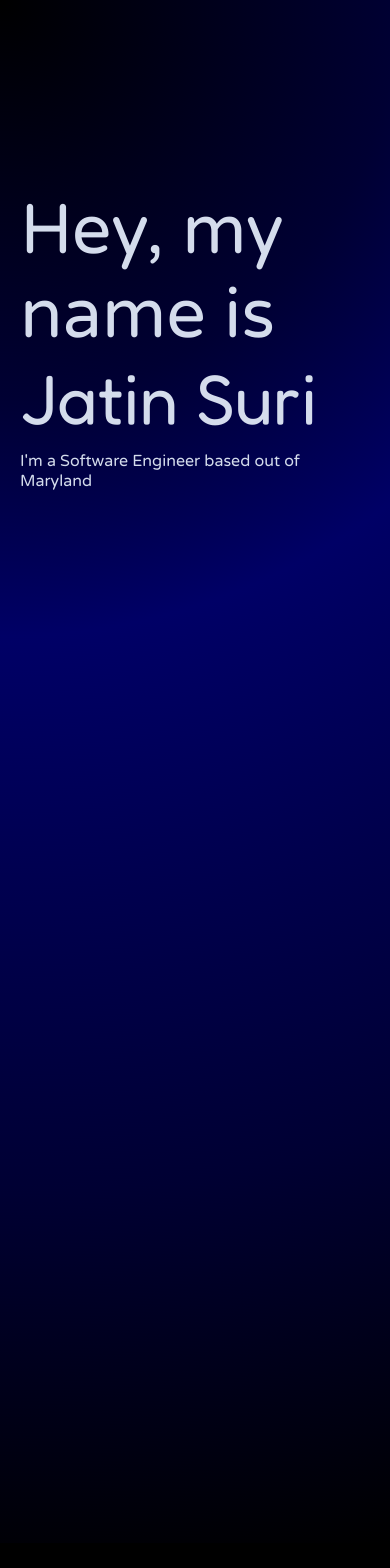
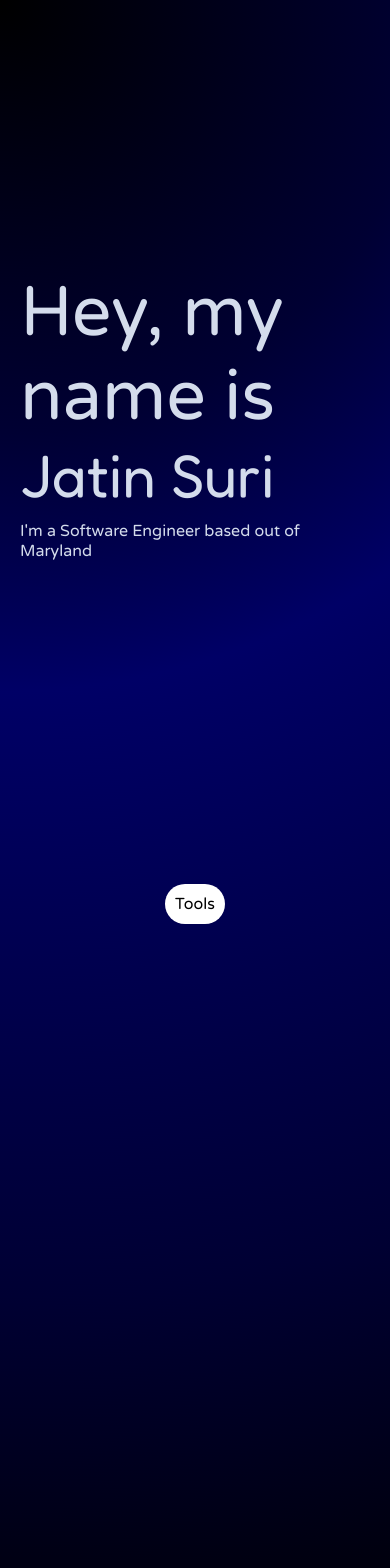
Before and after one commit to jatinsu/website, a React app: page / in a window 390 px wide. Shown: the top 1568 px of the page. Before the commit the page ends 1543 px from the top, so only its background shows below. Built offline with nearby package versions, Linux system fonts and the light colour scheme; the HTML template or start-up script is replaced by a standard one.

Commit message:
Added tools

```diff
--- a/src/App.css
+++ b/src/App.css
@@ -63,8 +63,9 @@ body {
 .container {
   display: flex;
   align-items: center;
+  justify-content: center;
+  min-height: 100vh;
   padding: 0 5%;
-  padding-top: 30vh;
   gap: 2rem;
 }
 
@@ -82,6 +83,8 @@ body {
   .container {
     flex-direction: column;
     padding: 20px;
+    min-height: 100vh;
+    justify-content: center;
   }
 
   .text-container {
@@ -91,15 +94,16 @@ body {
 
   .intro{
     width: 100%;
-    padding-top: 20vh;
+    padding-top: 0;
   }
 
   .name {
-    width: 105%;
+    font-size: 60px;
+    width: 100%;
   }
   .description {
     padding-top: 10px;
-    padding-bottom: 1000px;
+    padding-bottom: 20px;
   }
   .dev_image{
     display: none;
--- a/src/App.jsx
+++ b/src/App.jsx
@@ -1,5 +1,5 @@
 import './App.css'
-
+import Tools from './Tools'
 function App() {
 
   return (
@@ -15,6 +15,7 @@ function App() {
           <img className='dev_image' src="src/assets/dev-image.png" alt="" />
         </div>
       </div>
+      <Tools />
     </>
   )
 }
--- /dev/null
+++ b/src/Tools.css
@@ -0,0 +1,16 @@
+.tools-container {
+    display: flex;
+    justify-content: center;
+}
+
+.tools {
+    color: black;
+    border-radius: 100px;
+    border-color: black;
+    padding: 10px;
+    background-color: white;
+}
+
+.placeholder {
+    min-height: 90vh;
+}
--- /dev/null
+++ b/src/Tools.jsx
@@ -0,0 +1,14 @@
+import './Tools.css'
+
+function Tools(){
+    return(
+        <>
+            <div className="tools-container">
+                <div className='tools'>Tools</div>
+            </div>
+            <div className='placeholder'></div>
+        </>
+    )
+}
+
+export default Tools;
```
